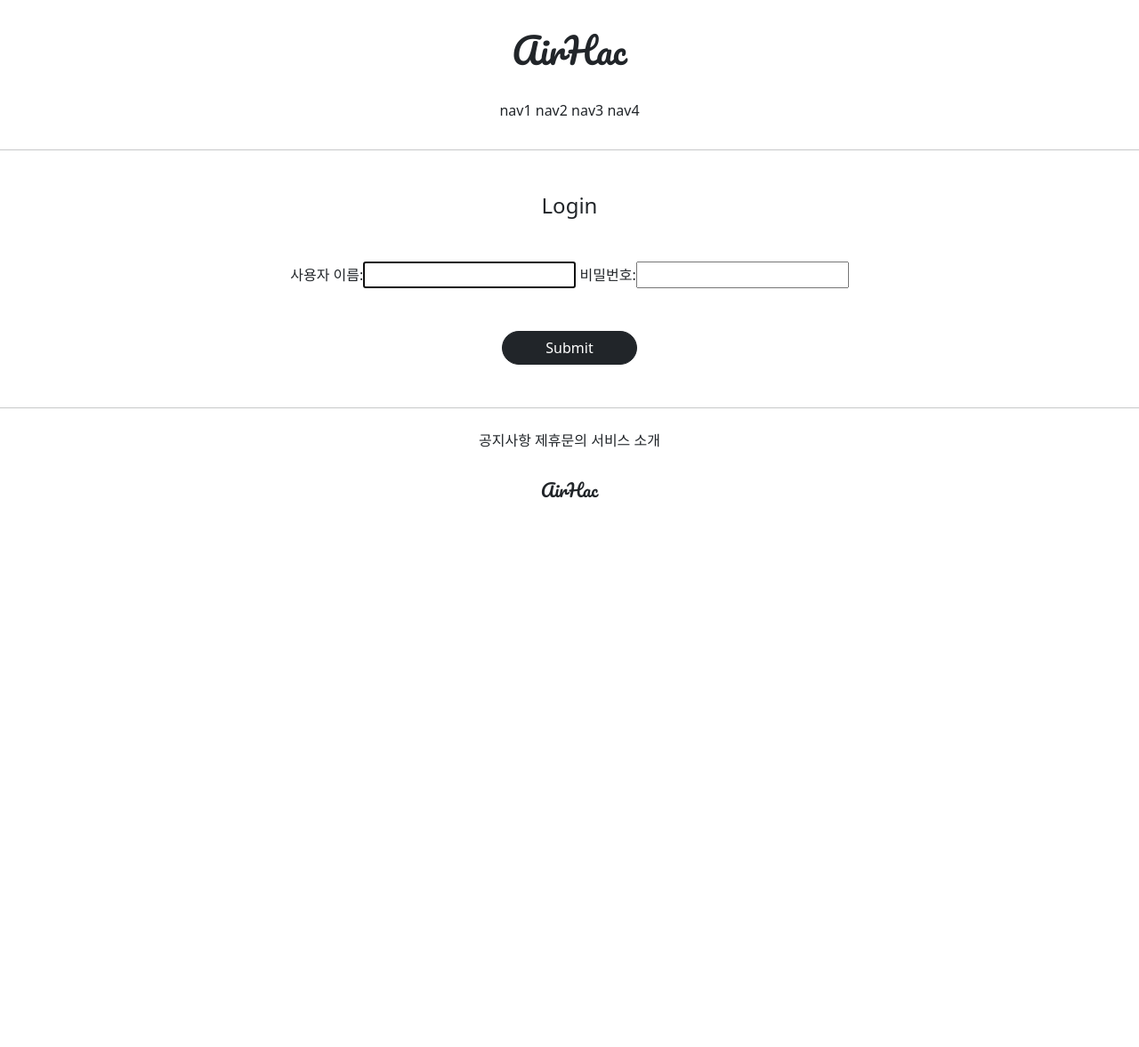
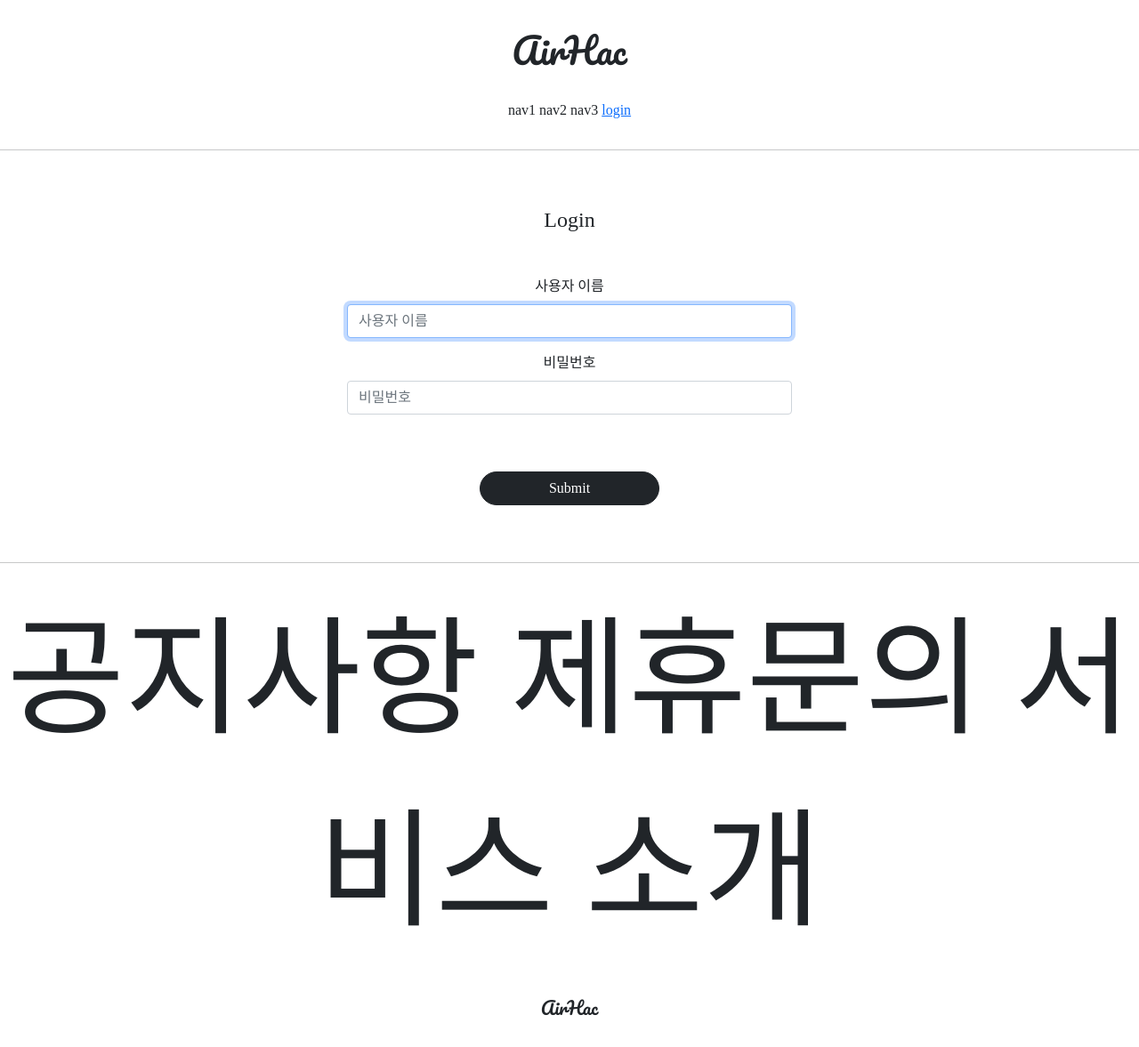
Before and after one commit to airhac/gj_web_1, a Django app: page /accounts/login/ in a window 1280 px wide. Shown: the whole page at 89% size. Before the commit the page ends 560 px from the top, so only its background shows below. Run offline with Django 3.2, Linux system fonts and the light colour scheme; parts of the project's set-up code (start-up, migrations or seed data) failed here and were passed over; some libraries are stand-ins or nearby versions.

Commit message:
7/16 못 들었던 수업 진도 1. django bootstrap 사용 2. login,logout화면 생성

```diff
--- a/accountapp/templates/accountapp/login.html
+++ b/accountapp/templates/accountapp/login.html
@@ -1,18 +1,19 @@
 {% extends 'base.html' %}
-
+{% load bootstrap4 %}
 {% block content %}
 
-    <div class="text-center">
+    <div class="text-center" style="text-align: center; max-width: 500px; margin: 4rem auto">
         <div class="m-5">
             <h4>Login</h4>
         </div>
         <div>
             <form action="{% url 'accountapp:login' %}" method="post">
                 {%  csrf_token %}
-                {{ form }}
+<!--                 {{ form }}-->
+                {% bootstrap_form form %}
                 <div class="m-5">
                     <input type="submit"
-                           class="btn btn-dark rounded-pill px-5">
+                           class="btn btn-dark rounded-pill px-5 col-6 mt-3">
                 </div>
             </form>
             {# 정해진 경로로 요청을 보냅니다 #}
--- a/accountapp/urls.py
+++ b/accountapp/urls.py
@@ -1,6 +1,6 @@
 from django.contrib.auth.views import LoginView, LogoutView
 from django.urls import path
-from accountapp.views import hello_world, AccountCreateView
+from accountapp.views import hello_world, AccountCreateView, AccountDetailView
 
 app_name  = 'accountapp'
 
@@ -11,5 +11,5 @@ urlpatterns = [
     path('logout/', LogoutView.as_view(), name='logout'),
     path('create/', AccountCreateView.as_view(), name='create'),
     #클래스를 정상적으로 연동하기 위한 as_view()#routing을 해준것이다
-
+    path('detail/<int:pk>', AccountDetailView.as_view(), name='detail'),
 ]#어디로 ~하면 어디로 돌려 줄것인지
--- a/gw_odh_project1/settings.py
+++ b/gw_odh_project1/settings.py
@@ -55,6 +55,7 @@ INSTALLED_APPS = [
     'django.contrib.sessions',
     'django.contrib.messages',
     'django.contrib.staticfiles',
+    'bootstrap4',
     'accountapp'
 ]
 
@@ -148,5 +149,5 @@ STATICFILES_DIRS = [
 
 DEFAULT_AUTO_FIELD = 'django.db.models.BigAutoField'
 
-LOGIN_REDIRECT_URL = reverse_lazy('accounts:hello_world')
-LOGOUT_REDIRECT_URL = reverse_lazy('accounts:login')
+LOGIN_REDIRECT_URL = reverse_lazy('accountapp:hello_world')
+LOGOUT_REDIRECT_URL = reverse_lazy('accountapp:login')
--- a/static/base.css
+++ b/static/base.css
@@ -13,4 +13,5 @@
 
 .airhac_footer_button{
     margin-top: 1.5rem;
+    font-size: 9rem;
 }
--- a/templates/base.html
+++ b/templates/base.html
@@ -1,7 +1,7 @@
 <!DOCTYPE html>
 <html lang="en">
 {%  include 'head.html' %}
-<body>
+<body style="font-family: 'NanumSquareR'">
 {%  include 'header.html' %}
 <hr>
 {% block content %}
--- a/templates/head.html
+++ b/templates/head.html
@@ -17,4 +17,24 @@
     {# DEFAULT CSS LINK #}
     <link rel = 'stylesheet' type="text/css" href = "{% static 'base.css' %}">
     {# 그 형식 자체가 css이다.#}
+
+    {# 네이버 폰트 #}
+    <style>
+        @font-face {
+            font-family: 'NanumSquareR';
+            scr: local('NanumSquareR'),
+            url("{% static 'fonts/NanumSquareR.ttf' %}") format("opentype");
+        }
+        @font-face {
+            font-family: 'NanumSquareEB';
+            scr: local('NanumSquareEB'),
+            url("{% static 'fonts/NanumSquareEB.ttf' %}") format("opentype");
+        }
+        @font-face {
+            font-family: 'NanumSquareB';
+            scr: local('NanumSquareB'),
+            url("{% static 'fonts/NanumSquareB.ttf' %}") format("opentype");
+        }
+
+    </style>
 </head>
--- a/templates/header.html
+++ b/templates/header.html
@@ -6,6 +6,17 @@
         <span>nav1</span>
         <span>nav2</span>
         <span>nav3</span>
-        <span>nav4</span>
+        {% if not user.is_authenticated %}
+            <a href="{% url 'accountapp:login' %}?next={{ request.path }}">
+                <span>login</span>
+            </a>
+        {% else %}
+            <a href="{% url 'accountapp:detail' pk=user.pk %}">
+                <span>MyPage</span>
+            </a>
+            <a href="{% url 'accountapp:logout' %}?next={{ request.path }}">
+                <span>logout</span>
+            </a>
+        {% endif %}
     </div>
 </div>
```
Also changed, not shown: accountapp/templates/accountapp/create.html (+5 -3 lines), accountapp/views.py (+6 -1 lines), static/font/NanumSquareB.ttf (added), static/font/NanumSquareEB.ttf (added), static/font/NanumSquareL.ttf (added), static/font/NanumSquareR.ttf (added).
